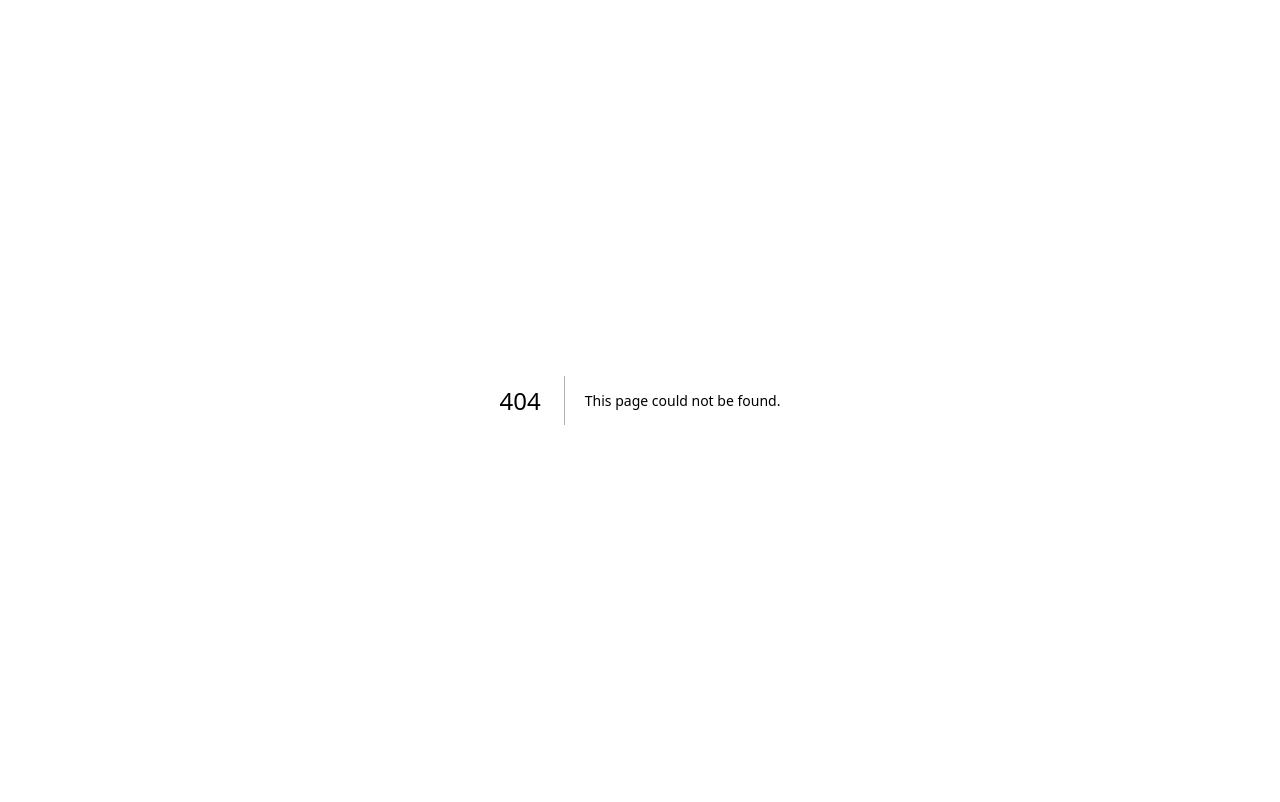
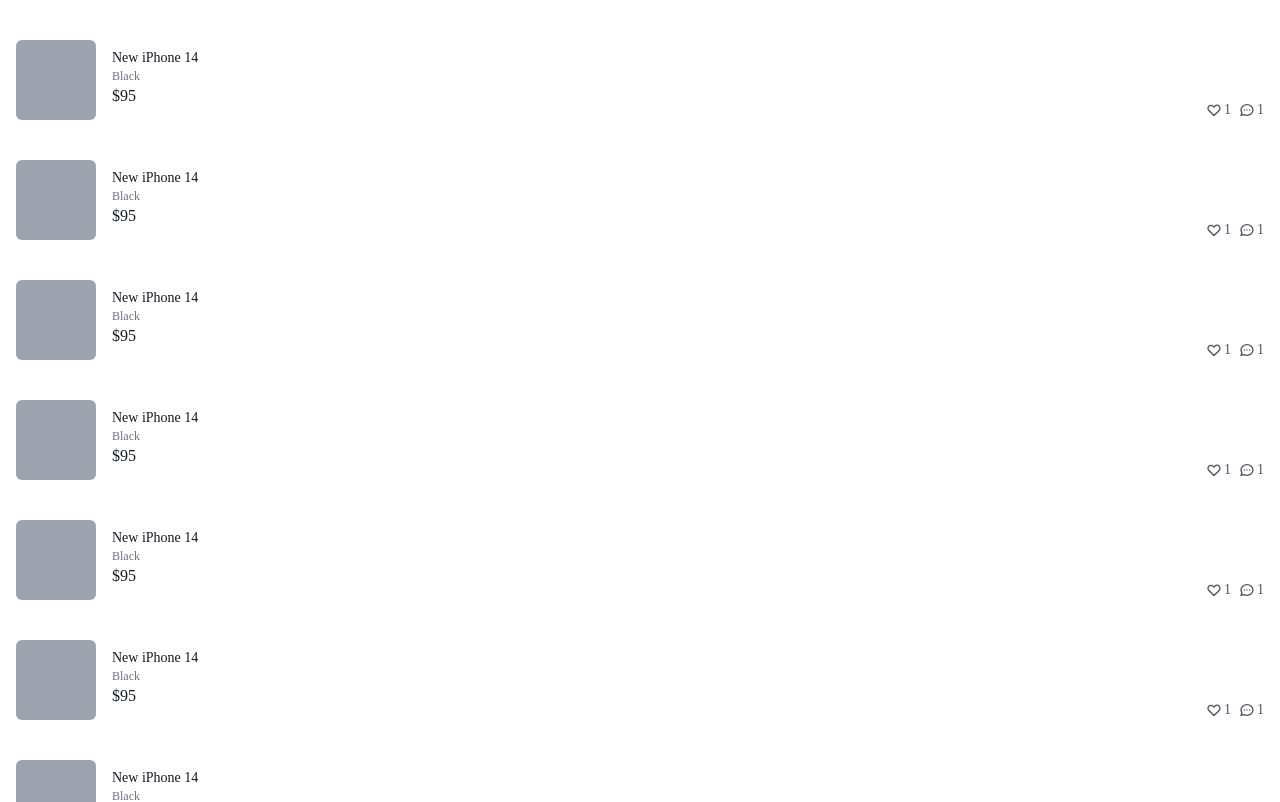
Before and after one commit to moko0428/carrot-market, a Next.js app: page /profile/bought in a window 1280 px wide. Before the commit this address had no page. Shown: the top 802 px of the page. Built offline with nearby package versions, Linux system fonts and the light colour scheme.

Commit message:
profile/bought, loved, sold page clear

```diff
--- /dev/null
+++ b/pages/profile/bought.tsx
@@ -0,0 +1,63 @@
+import type { NextPage } from "next";
+
+const Bought: NextPage = () => {
+  return (
+    <div className="flex flex-col space-y-5 py-10">
+      {[1, 1, 1, 1, 1, 1, 1, 1, 1, 1, 1, 1].map((_, i) => (
+        <div
+          key={i}
+          className="flex px-4  border-b pb-5 cursor-pointer justify-between"
+        >
+          <div className="flex space-x-4">
+            <div className="w-20 h-20 bg-gray-400 rounded-md" />
+            <div className="pt-2 flex flex-col">
+              <h3 className="text-sm font-medium text-gray-900">
+                New iPhone 14
+              </h3>
+              <span className="text-xs text-gray-500">Black</span>
+              <span className="font-medium mt-1 text-gray-900">$95</span>
+            </div>
+          </div>
+          <div className="flex space-x-2 items-end justify-end">
+            <div className="flex space-x-0.5 items-center text-sm  text-gray-600">
+              <svg
+                className="w-4 h-4"
+                fill="none"
+                stroke="currentColor"
+                viewBox="0 0 24 24"
+                xmlns="http://www.w3.org/2000/svg"
+              >
+                <path
+                  strokeLinecap="round"
+                  strokeLinejoin="round"
+                  strokeWidth="2"
+                  d="M4.318 6.318a4.5 4.5 0 000 6.364L12 20.364l7.682-7.682a4.5 4.5 0 00-6.364-6.364L12 7.636l-1.318-1.318a4.5 4.5 0 00-6.364 0z"
+                ></path>
+              </svg>
+              <span>1</span>
+            </div>
+            <div className="flex space-x-0.5 items-center text-sm  text-gray-600">
+              <svg
+                className="w-4 h-4"
+                fill="none"
+                stroke="currentColor"
+                viewBox="0 0 24 24"
+                xmlns="http://www.w3.org/2000/svg"
+              >
+                <path
+                  strokeLinecap="round"
+                  strokeLinejoin="round"
+                  strokeWidth="2"
+                  d="M8 12h.01M12 12h.01M16 12h.01M21 12c0 4.418-4.03 8-9 8a9.863 9.863 0 01-4.255-.949L3 20l1.395-3.72C3.512 15.042 3 13.574 3 12c0-4.418 4.03-8 9-8s9 3.582 9 8z"
+                ></path>
+              </svg>
+              <span>1</span>
+            </div>
+          </div>
+        </div>
+      ))}
+    </div>
+  );
+};
+
+export default Bought;
--- /dev/null
+++ b/pages/profile/loved.tsx
@@ -0,0 +1,63 @@
+import type { NextPage } from "next";
+
+const Loved: NextPage = () => {
+  return (
+    <div className="flex flex-col space-y-5 py-10">
+      {[1, 1, 1, 1, 1, 1, 1, 1, 1, 1, 1, 1].map((_, i) => (
+        <div
+          key={i}
+          className="flex px-4  border-b pb-5 cursor-pointer justify-between"
+        >
+          <div className="flex space-x-4">
+            <div className="w-20 h-20 bg-gray-400 rounded-md" />
+            <div className="pt-2 flex flex-col">
+              <h3 className="text-sm font-medium text-gray-900">
+                New iPhone 14
+              </h3>
+              <span className="text-xs text-gray-500">Black</span>
+              <span className="font-medium mt-1 text-gray-900">$95</span>
+            </div>
+          </div>
+          <div className="flex space-x-2 items-end justify-end">
+            <div className="flex space-x-0.5 items-center text-sm  text-gray-600">
+              <svg
+                className="w-4 h-4"
+                fill="none"
+                stroke="currentColor"
+                viewBox="0 0 24 24"
+                xmlns="http://www.w3.org/2000/svg"
+              >
+                <path
+                  strokeLinecap="round"
+                  strokeLinejoin="round"
+                  strokeWidth="2"
+                  d="M4.318 6.318a4.5 4.5 0 000 6.364L12 20.364l7.682-7.682a4.5 4.5 0 00-6.364-6.364L12 7.636l-1.318-1.318a4.5 4.5 0 00-6.364 0z"
+                ></path>
+              </svg>
+              <span>1</span>
+            </div>
+            <div className="flex space-x-0.5 items-center text-sm  text-gray-600">
+              <svg
+                className="w-4 h-4"
+                fill="none"
+                stroke="currentColor"
+                viewBox="0 0 24 24"
+                xmlns="http://www.w3.org/2000/svg"
+              >
+                <path
+                  strokeLinecap="round"
+                  strokeLinejoin="round"
+                  strokeWidth="2"
+                  d="M8 12h.01M12 12h.01M16 12h.01M21 12c0 4.418-4.03 8-9 8a9.863 9.863 0 01-4.255-.949L3 20l1.395-3.72C3.512 15.042 3 13.574 3 12c0-4.418 4.03-8 9-8s9 3.582 9 8z"
+                ></path>
+              </svg>
+              <span>1</span>
+            </div>
+          </div>
+        </div>
+      ))}
+    </div>
+  );
+};
+
+export default Loved;
--- /dev/null
+++ b/pages/profile/sold.tsx
@@ -0,0 +1,63 @@
+import type { NextPage } from "next";
+
+const Sold: NextPage = () => {
+  return (
+    <div className="flex flex-col space-y-5 py-10">
+      {[1, 1, 1, 1, 1, 1, 1, 1, 1, 1, 1, 1].map((_, i) => (
+        <div
+          key={i}
+          className="flex px-4  border-b pb-5 cursor-pointer justify-between"
+        >
+          <div className="flex space-x-4">
+            <div className="w-20 h-20 bg-gray-400 rounded-md" />
+            <div className="pt-2 flex flex-col">
+              <h3 className="text-sm font-medium text-gray-900">
+                New iPhone 14
+              </h3>
+              <span className="text-xs text-gray-500">Black</span>
+              <span className="font-medium mt-1 text-gray-900">$95</span>
+            </div>
+          </div>
+          <div className="flex space-x-2 items-end justify-end">
+            <div className="flex space-x-0.5 items-center text-sm  text-gray-600">
+              <svg
+                className="w-4 h-4"
+                fill="none"
+                stroke="currentColor"
+                viewBox="0 0 24 24"
+                xmlns="http://www.w3.org/2000/svg"
+              >
+                <path
+                  strokeLinecap="round"
+                  strokeLinejoin="round"
+                  strokeWidth="2"
+                  d="M4.318 6.318a4.5 4.5 0 000 6.364L12 20.364l7.682-7.682a4.5 4.5 0 00-6.364-6.364L12 7.636l-1.318-1.318a4.5 4.5 0 00-6.364 0z"
+                ></path>
+              </svg>
+              <span>1</span>
+            </div>
+            <div className="flex space-x-0.5 items-center text-sm  text-gray-600">
+              <svg
+                className="w-4 h-4"
+                fill="none"
+                stroke="currentColor"
+                viewBox="0 0 24 24"
+                xmlns="http://www.w3.org/2000/svg"
+              >
+                <path
+                  strokeLinecap="round"
+                  strokeLinejoin="round"
+                  strokeWidth="2"
+                  d="M8 12h.01M12 12h.01M16 12h.01M21 12c0 4.418-4.03 8-9 8a9.863 9.863 0 01-4.255-.949L3 20l1.395-3.72C3.512 15.042 3 13.574 3 12c0-4.418 4.03-8 9-8s9 3.582 9 8z"
+                ></path>
+              </svg>
+              <span>1</span>
+            </div>
+          </div>
+        </div>
+      ))}
+    </div>
+  );
+};
+
+export default Sold;
```
Also changed, not shown: pages/profile/index.tsx (renamed from pages/profile.tsx).
